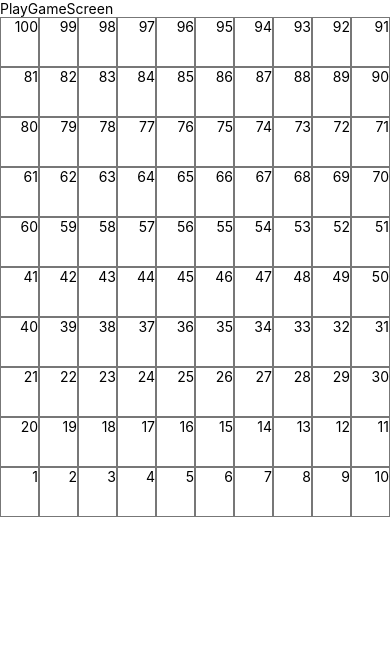
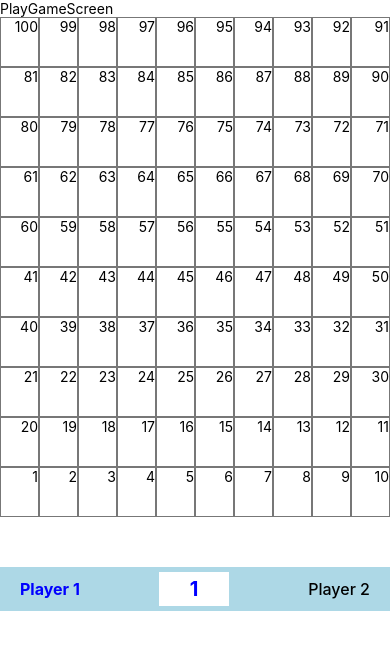
Before and after one commit to srikanth41684/snakeAndLadder, a React Native app: screen /play in a window 390 px wide. Shown: the top 650 px of the page. Built offline with nearby package versions, Linux system fonts and the light colour scheme.

Commit message:
dise created

```diff
--- a/scr/main/screens/PlayGameScreen.js
+++ b/scr/main/screens/PlayGameScreen.js
@@ -1,9 +1,11 @@
-import {View, Text, SafeAreaView} from 'react-native';
+import {View, Text, SafeAreaView, TouchableWithoutFeedback} from 'react-native';
 import React, {useEffect, useState} from 'react';
 
 const PlayGameScreen = () => {
   const [commObj, setCommObj] = useState({
     NumbersArray: [],
+    player: 'p1',
+    diseNumber: 1,
   });
 
   useEffect(() => {
@@ -25,6 +27,28 @@ const PlayGameScreen = () => {
       NumbersArray: result.reverse(),
     }));
   }, []);
+
+  function disePlayer1Hanlder() {
+    let arr = [1, 2, 3, 4, 5, 6];
+    let randomNum = arr[Math.floor(Math.random() * arr.length)];
+
+    setCommObj(prev => ({
+      ...prev,
+      diseNumber: randomNum,
+      player: 'p2',
+    }));
+  }
+
+  function disePlayer2Hanlder() {
+    let arr = [1, 2, 3, 4, 5, 6];
+    let randomNum = arr[Math.floor(Math.random() * arr.length)];
+
+    setCommObj(prev => ({
+      ...prev,
+      diseNumber: randomNum,
+      player: 'p1',
+    }));
+  }
 
   useEffect(() => {
     console.log('PlayGameScreen-commObj------>', commObj);
@@ -79,6 +103,67 @@ const PlayGameScreen = () => {
               );
             })}
         </View>
+        <View
+          style={{
+            paddingTop: 50,
+          }}>
+          <View
+            style={{
+              flexDirection: 'row',
+              backgroundColor: 'lightblue',
+              justifyContent: 'space-between',
+              paddingHorizontal: 20,
+              paddingVertical: 5,
+              alignItems: 'center',
+            }}>
+            <View>
+              <Text
+                style={{
+                  fontSize: 16,
+                  fontWeight: commObj.player == 'p1' ? 'bold' : '500',
+                  color: commObj.player == 'p1' ? 'blue' : '#000',
+                }}>
+                Player 1
+              </Text>
+            </View>
+            <TouchableWithoutFeedback
+              onPress={() => {
+                if (commObj.player == 'p1') {
+                  disePlayer1Hanlder();
+                }
+                if (commObj.player == 'p2') {
+                  disePlayer2Hanlder();
+                }
+              }}>
+              <View
+                style={{
+                  backgroundColor: '#fff',
+                  width: 70,
+                  paddingVertical: 5,
+                  alignItems: 'center',
+                }}>
+                <Text
+                  style={{
+                    fontSize: 20,
+                    color: commObj.player == 'p1' ? 'blue' : 'red',
+                    fontWeight: 'bold',
+                  }}>
+                  {commObj.diseNumber}
+                </Text>
+              </View>
+            </TouchableWithoutFeedback>
+            <View>
+              <Text
+                style={{
+                  fontSize: 16,
+                  fontWeight: commObj.player == 'p2' ? 'bold' : '500',
+                  color: commObj.player == 'p2' ? 'red' : '#000',
+                }}>
+                Player 2
+              </Text>
+            </View>
+          </View>
+        </View>
       </View>
     </SafeAreaView>
   );
```
